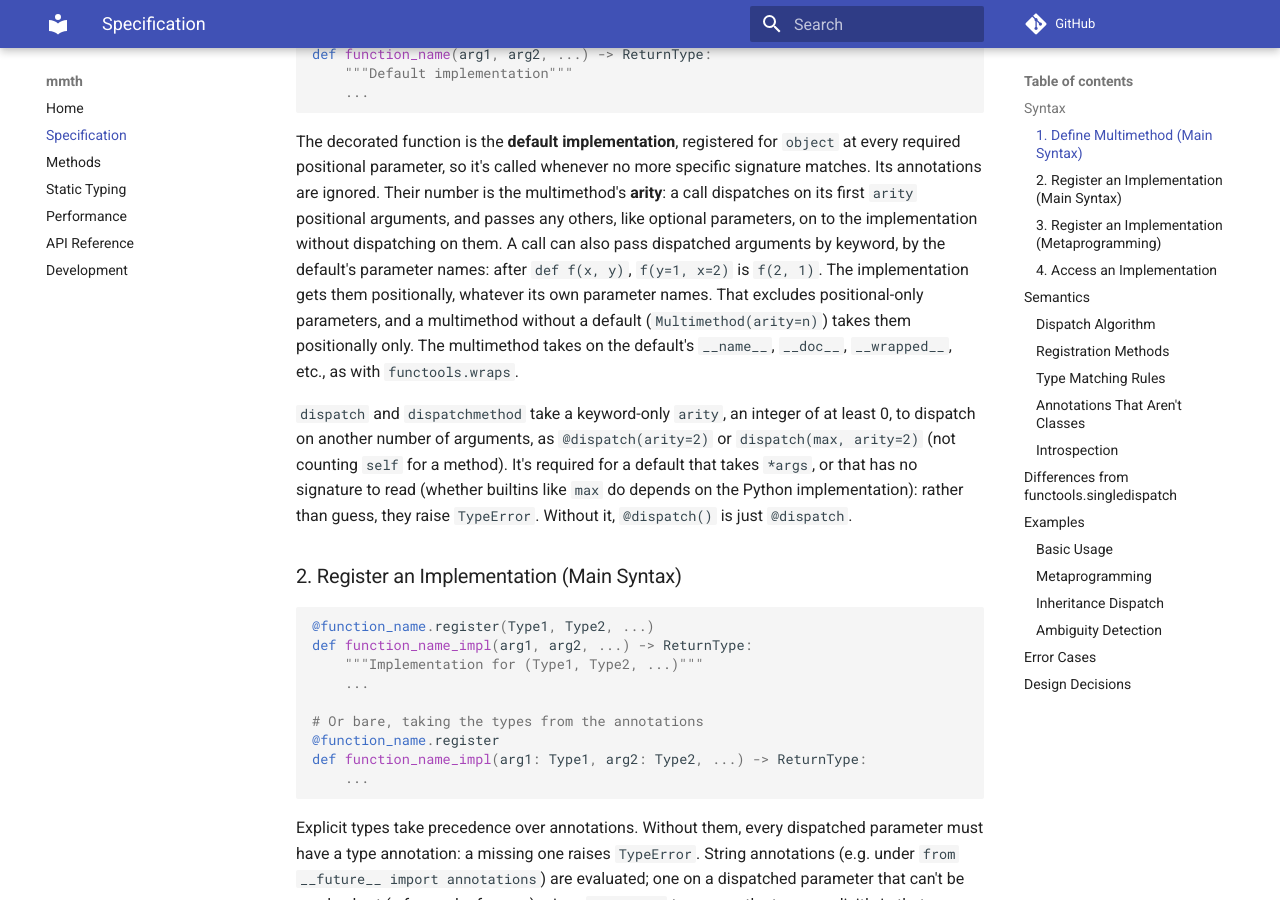
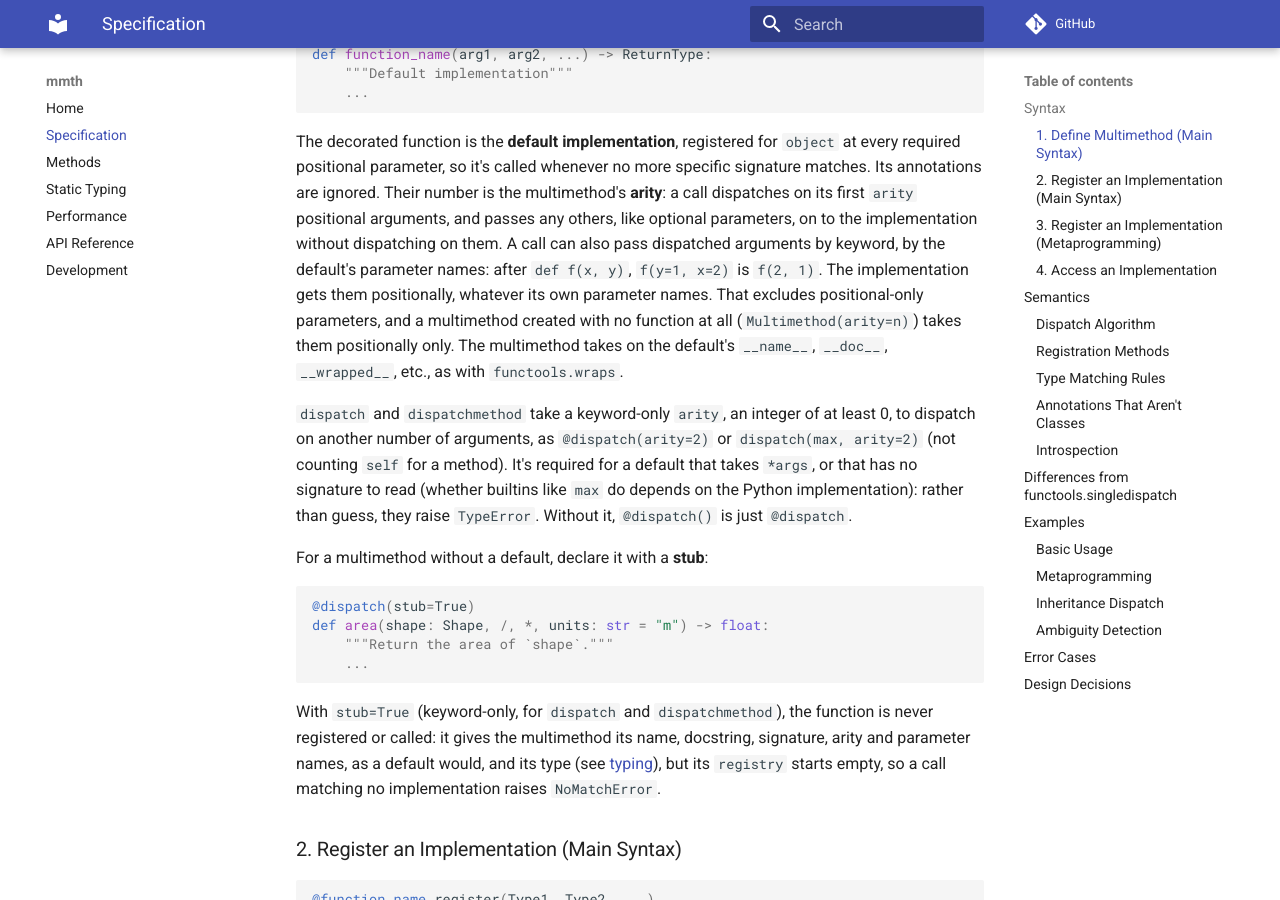
Before and after one commit to rlamy/mmth, an MkDocs documentation site: the page built from docs/specification.md, in a window 1280 px wide and 900 px high, scrolled down 261 px. Built offline with MkDocs 1.6.1 and Material for MkDocs 9.7.7, drawn with Linux system fonts in a browser that asks for light colours; comment, search, counter and statistics services are not loaded; some of the changed text lies outside the part shown.

Commit message:
Add stub=True to declare a multimethod without a default
The stub gives the multimethod its name, docstring, signature, arity,
keyword names and static type, as a default would, but isn't
registered, so a call matching no implementation raises NoMatchError.
Until now, a multimethod without a default could only be created as
Multimethod(arity=n), with none of those.

````diff
--- a/docs/specification.md
+++ b/docs/specification.md
@@ -20,8 +20,8 @@ them.
 A call can also pass dispatched arguments by keyword, by the default's
 parameter names: after `def f(x, y)`, `f(y=1, x=2)` is `f(2, 1)`. The
 implementation gets them positionally, whatever its own parameter names.
-That excludes positional-only parameters, and a multimethod without a
-default (`Multimethod(arity=n)`) takes them positionally only.
+That excludes positional-only parameters, and a multimethod created with
+no function at all (`Multimethod(arity=n)`) takes them positionally only.
 The multimethod takes on the default's `__name__`, `__doc__`, `__wrapped__`,
 etc., as with `functools.wraps`.
 
@@ -32,6 +32,21 @@ method). It's required for a default that takes `*args`, or that has no
 signature to read (whether builtins like `max` do depends on the Python
 implementation): rather than guess, they raise `TypeError`. Without it,
 `@dispatch()` is just `@dispatch`.
+
+For a multimethod without a default, declare it with a **stub**:
+
+```python
+@dispatch(stub=True)
+def area(shape: Shape, /, *, units: str = "m") -> float:
+    """Return the area of `shape`."""
+    ...
+```
+
+With `stub=True` (keyword-only, for `dispatch` and `dispatchmethod`), the
+function is never registered or called: it gives the multimethod its name,
+docstring, signature, arity and parameter names, as a default would, and
+its type (see [typing](typing.md)), but its `registry` starts empty, so a
+call matching no implementation raises `NoMatchError`.
 
 ### 2. Register an Implementation (Main Syntax)
 
@@ -111,7 +126,7 @@ When `function_name(arg1, arg2, ...)` is called:
 
 5. **No match**: if no registered signature matches → raise `NoMatchError`.
    The default's `(object, ...)` matches any call, so this only happens
-   without one, as for `Multimethod(arity=n)`
+   without one, as for a stub or `Multimethod(arity=n)`
 
 ### Registration Methods
 
@@ -139,7 +154,7 @@ Where replacing is intended, silence it with the `warnings` filters (see
 - **Single type shorthand**: `func[int]` is equivalent to `func[(int,)]`
 - **One arity**: every signature has the multimethod's arity, as many types
   as the default has required positional parameters (or
-  `Multimethod(arity=n)`, required without a default); registering another
+  `Multimethod(arity=n)`, required with no function); registering another
   length raises `TypeError`, as does registering, for explicit types, an
   implementation with too few positional parameters to take them (past
   `self`/`cls`, and without `*args`); a call with fewer dispatched arguments,
@@ -361,15 +376,15 @@ def foo(a: int) -> int:
 foo[float]  # KeyError: 'No implementation registered for exactly foo(float)'
 
 # NoMatchError - no matching implementation
-bar = Multimethod(arity=1)
+@dispatch(stub=True)
+def bar(a: object) -> int: ...
 
 @bar.register(int)
 def _(a: int) -> int:
     return a * 2
 
 bar("str")
-# NoMatchError: Multimethod(str) matches no implementation; registered:
-# Multimethod(int)
+# NoMatchError: bar(str) matches no implementation; registered: bar(int)
 ```
 
 ## Design Decisions
````
Also changed, not shown: AGENTS.md (+2 -1 lines), docs/typing.md (+7 -2 lines), 4 other files.
